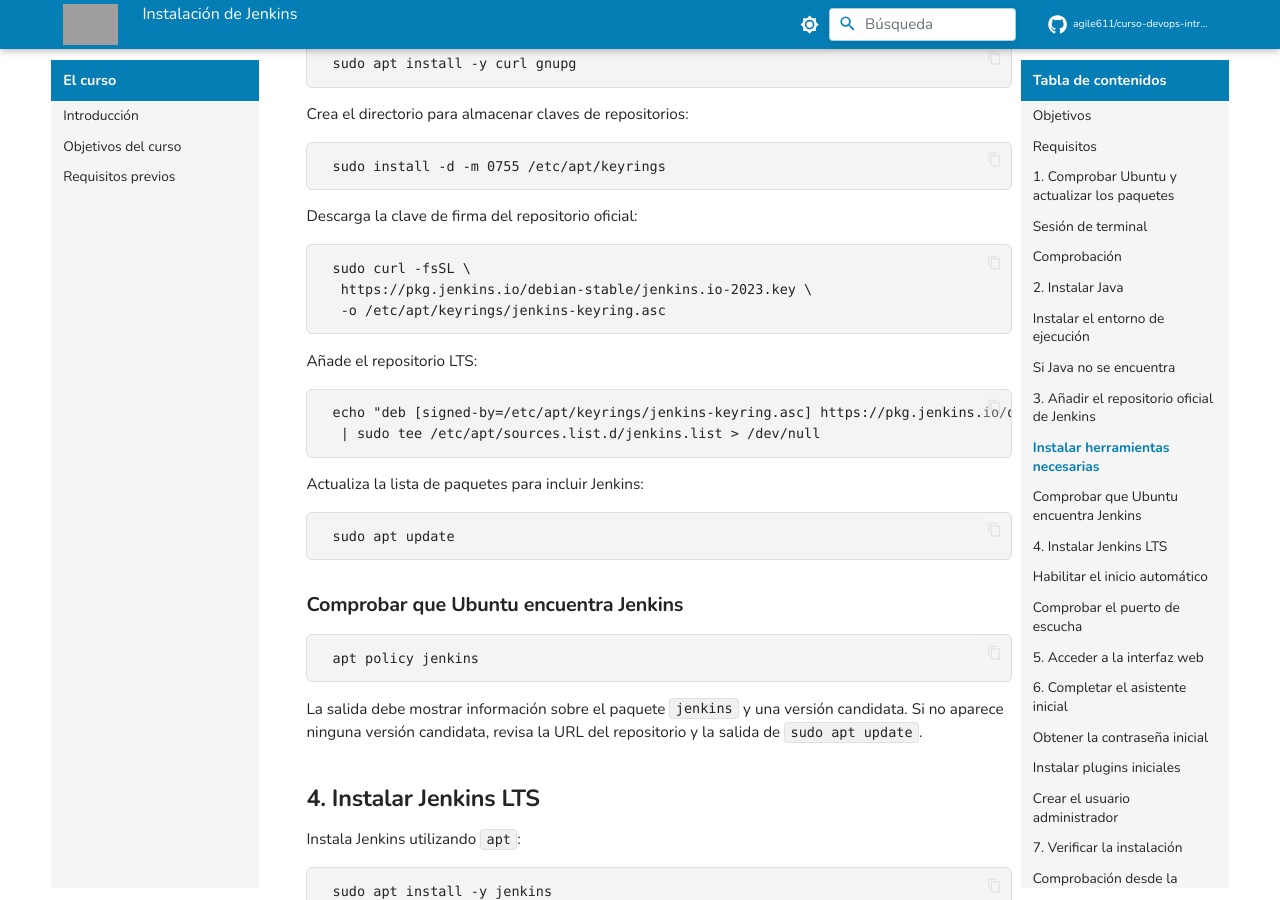
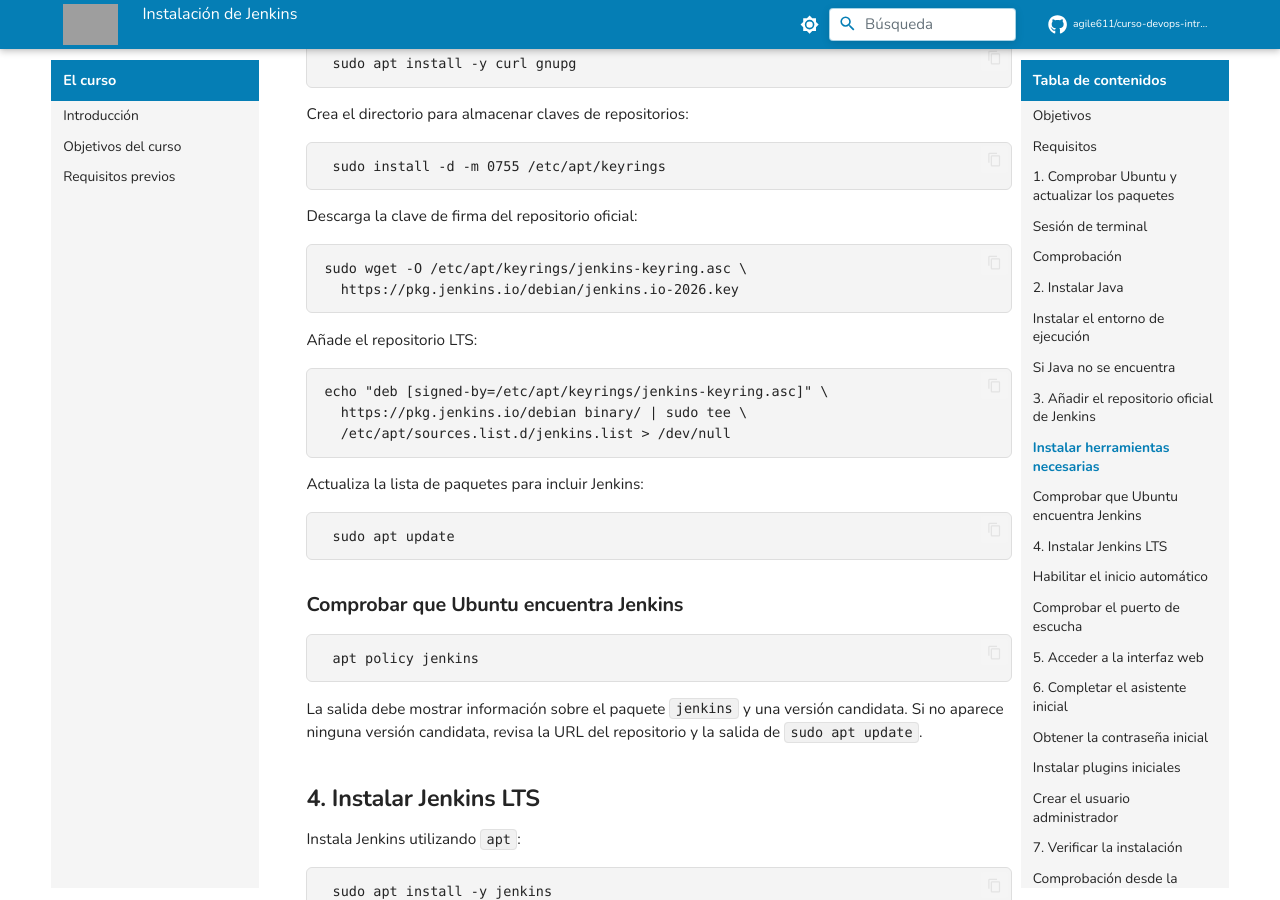
Before and after one commit to agile611/curso-devops-introduccion-a-integracion-continua-y-jenkins, an MkDocs documentation site: the page built from docs/00-el-curso/00-03-instalacion-jenkins.md, in a window 1280 px wide and 900 px high, scrolled down 3032 px. Built offline with MkDocs 1.6.1 and Material for MkDocs 9.7.7, drawn with Linux system fonts in a browser that asks for light colours; comment, search, counter and statistics services are not loaded; grey boxes are pictures that could not be loaded.

Commit message:
new firma

````diff
--- a/docs/00-el-curso/00-03-instalacion-jenkins.md
+++ b/docs/00-el-curso/00-03-instalacion-jenkins.md
@@ -128,16 +128,16 @@ Crea el directorio para almacenar claves de repositorios:
 Descarga la clave de firma del repositorio oficial:
 
 ```console
- sudo curl -fsSL \
-  https://pkg.jenkins.io/debian-stable/jenkins.io-2023.key \
-  -o /etc/apt/keyrings/jenkins-keyring.asc
+sudo wget -O /etc/apt/keyrings/jenkins-keyring.asc \
+  https://pkg.jenkins.io/debian/jenkins.io-2026.key
 ```
 
 Añade el repositorio LTS:
 
 ```console
- echo "deb [signed-by=/etc/apt/keyrings/jenkins-keyring.asc] https://pkg.jenkins.io/debian-stable binary/" \
-  | sudo tee /etc/apt/sources.list.d/jenkins.list > /dev/null
+echo "deb [signed-by=/etc/apt/keyrings/jenkins-keyring.asc]" \
+  https://pkg.jenkins.io/debian binary/ | sudo tee \
+  /etc/apt/sources.list.d/jenkins.list > /dev/null
 ```
 
 Actualiza la lista de paquetes para incluir Jenkins:
````
